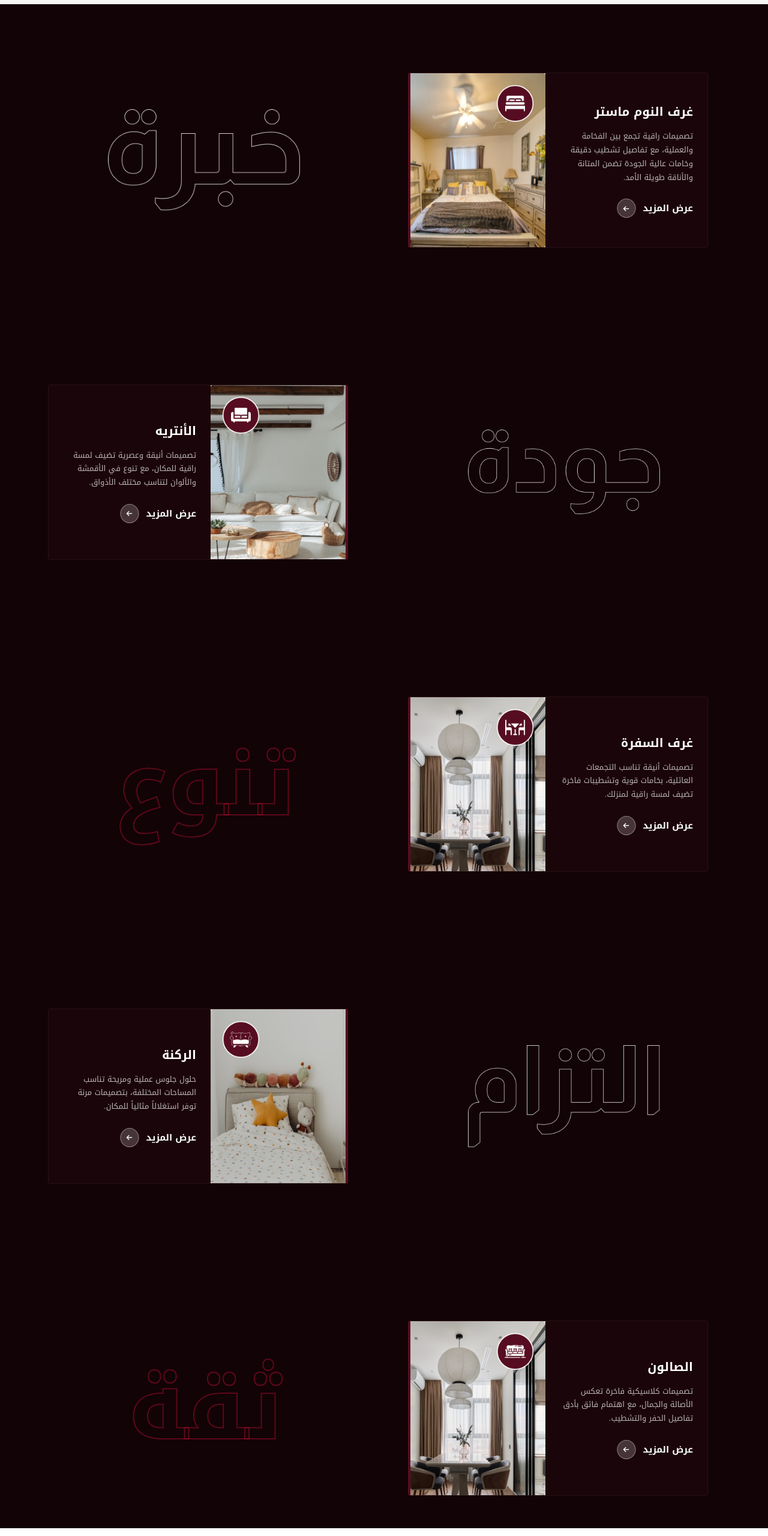
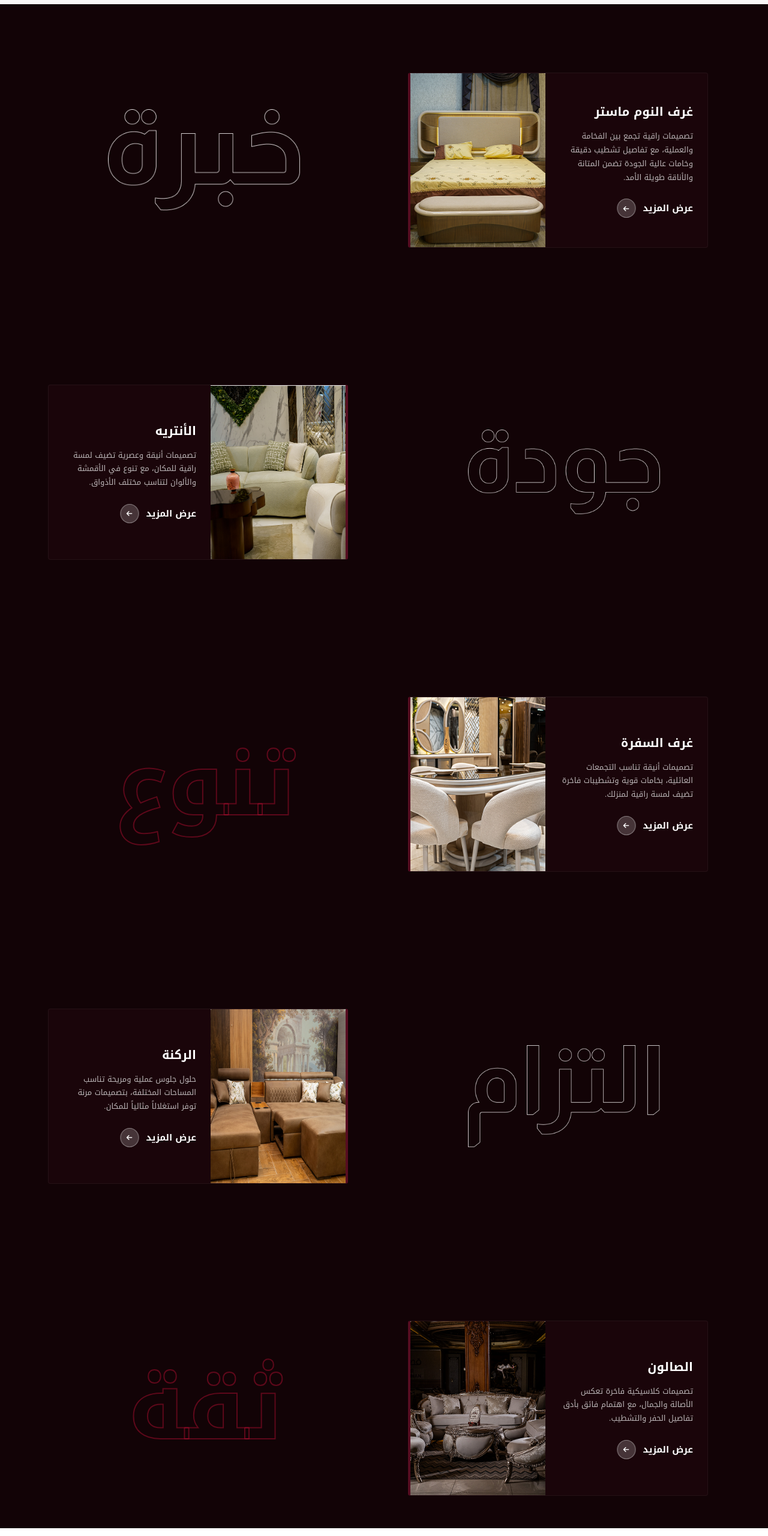
Before and after one commit to ezzdhar/qasr-elrewan, a website: page services.html in a window 1280 px wide. Shown: the part 1040-3600 px from the top of the page at 60% size. Drawn offline with nearby package versions, Linux system fonts and the light colour scheme.

Commit message:
edit service

```diff
--- a/services.html
+++ b/services.html
@@ -124,7 +124,7 @@
                             </a>
                         </div>
                         <div class="service-card-img">
-                            <img src="images/Frame 2147225057 (1).png" alt="غرف النوم ماستر">
+                            <img src="images/Frame 2147225158.png" alt="غرف النوم ماستر">
                         </div>
                     </div>
                 </div>
@@ -138,7 +138,7 @@
                 <div class="service-card-wrapper">
                     <div class="service-card">
                         <div class="service-card-img">
-                            <img src="images/Frame 2147225057 (2).png" alt="الأنتريه">
+                            <img src="images/Frame 2147225156.png" alt="الأنتريه">
                         </div>
                         <div class="service-card-content">
                             <h3>الأنتريه</h3>
@@ -170,7 +170,7 @@
                             </a>
                         </div>
                         <div class="service-card-img">
-                            <img src="images/Frame 2147225057 (3).png" alt="غرف السفرة">
+                            <img src="images/Frame 2147225157.png" alt="غرف السفرة">
                         </div>
                     </div>
                 </div>
@@ -184,7 +184,7 @@
                 <div class="service-card-wrapper">
                     <div class="service-card">
                         <div class="service-card-img">
-                            <img src="images/Frame 2147225057 (4).png" alt="الركنة">
+                            <img src="images/Frame 2147225154.png" alt="الركنة">
                         </div>
                         <div class="service-card-content">
                             <h3>الركنة</h3>
@@ -216,7 +216,7 @@
                             </a>
                         </div>
                         <div class="service-card-img">
-                            <img src="images/Frame 2147225057 (5).png" alt="الصالون">
+                            <img src="images/Frame 2147225155.png" alt="الصالون">
                         </div>
                     </div>
                 </div>
--- a/style.css
+++ b/style.css
@@ -668,6 +668,10 @@ header {
     .custom-cta {
         margin-top: 10px;
     }
+
+    .more-link {
+        margin-bottom: 1rem;
+    }
 }
 
 @media (max-width: 480px) {
@@ -2441,7 +2445,8 @@ header {
     .service-card-img {
         flex: none;
         width: 100%;
-        height: 420px; /* Increased height to show more of the image without making it too huge */
+        height: 420px;
+        /* Increased height to show more of the image without making it too huge */
         order: -1;
     }
 
@@ -2449,7 +2454,8 @@ header {
         width: 100%;
         height: 100%;
         object-fit: cover;
-        object-position: center; /* Center it so it distributes the space evenly */
+        object-position: center;
+        /* Center it so it distributes the space evenly */
         display: block;
     }
 
```
Also changed, not shown: images/Frame 2147225154.png (added), images/Frame 2147225155.png (added), images/Frame 2147225156.png (added), images/Frame 2147225157.png (added), images/Frame 2147225158.png (added).
